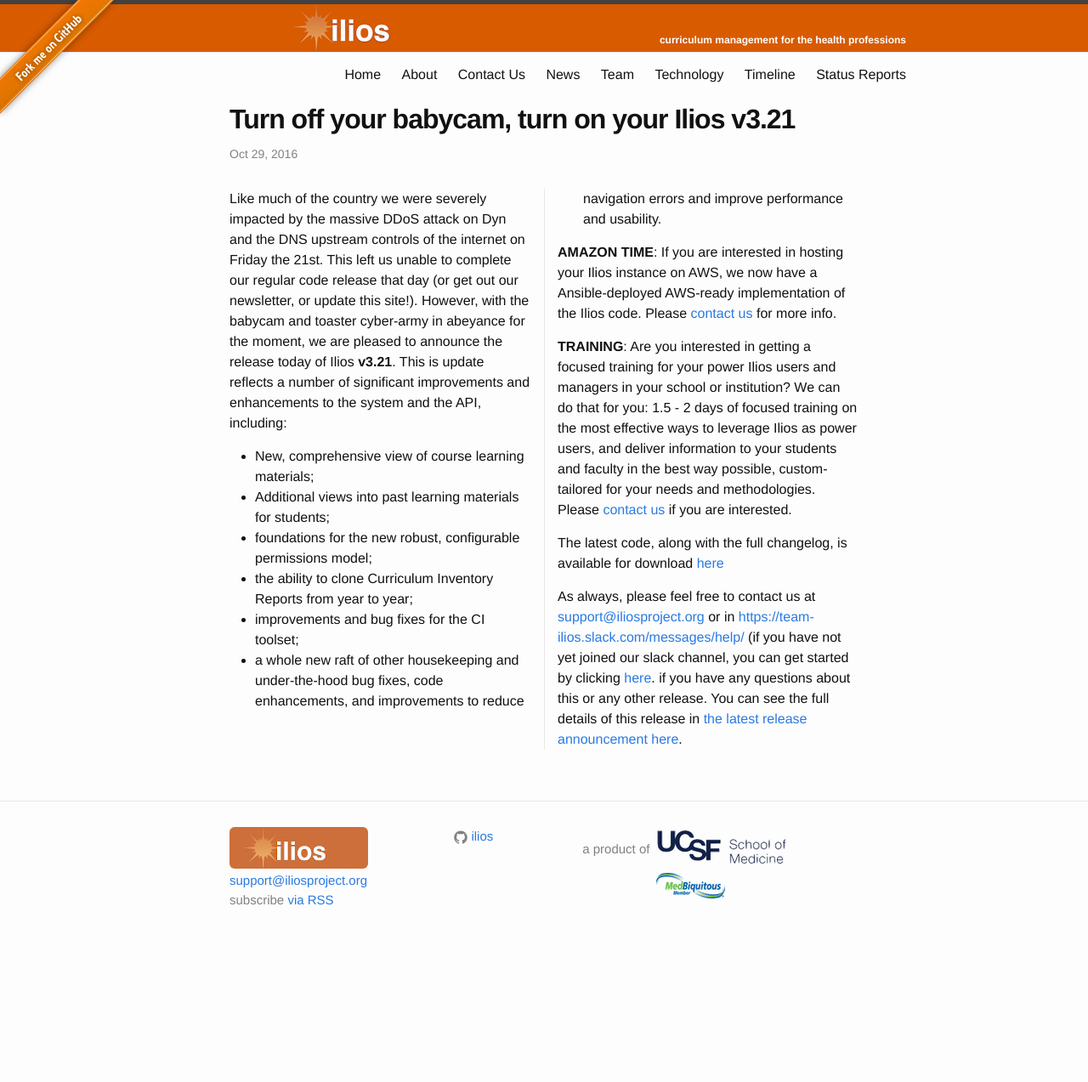
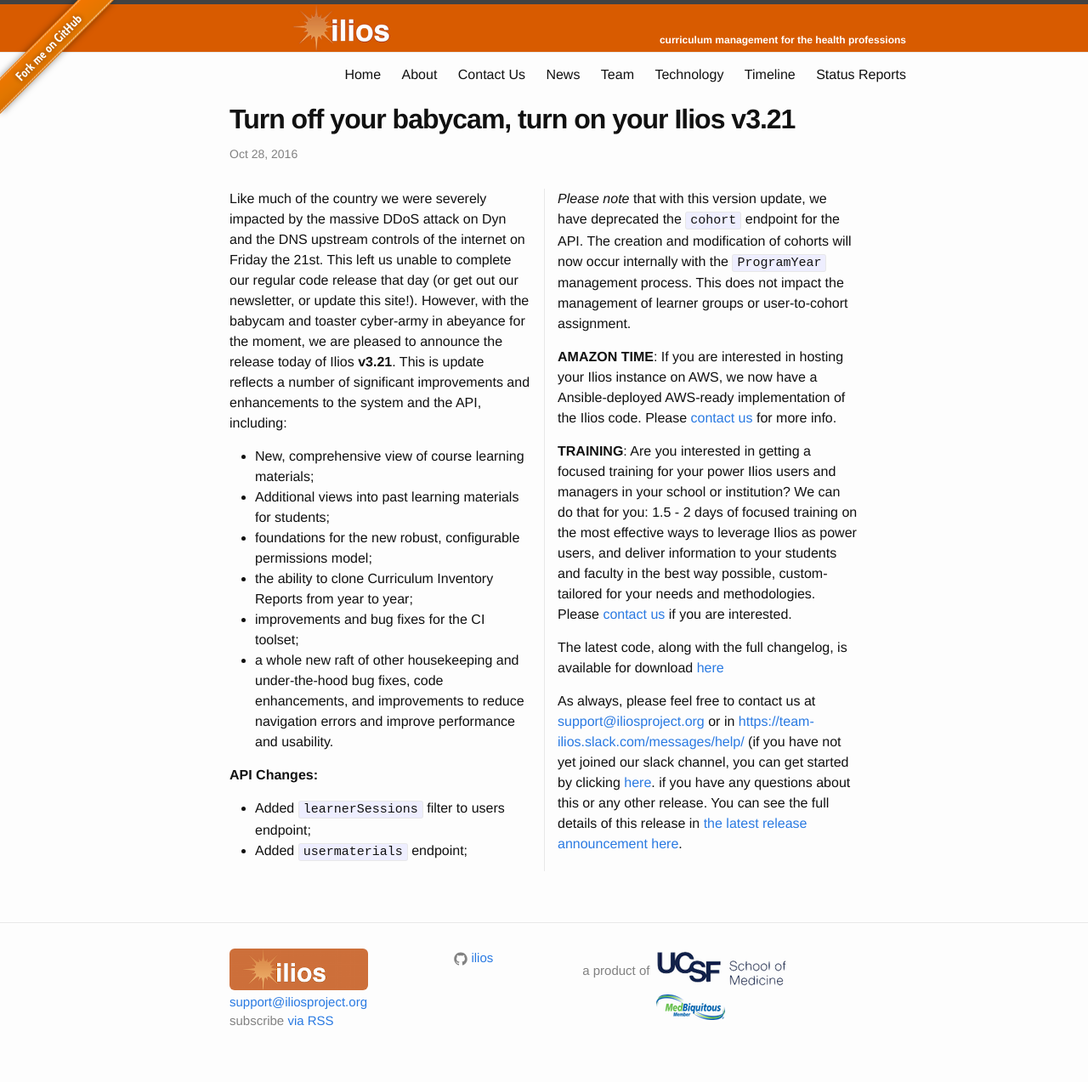
Before and after one commit to ilios/iliosproject.org, a Jekyll site: the page built from _posts/2016-10-29-updates.markdown, in a window 1280 px wide. Shown: the whole page at 85% size. Built offline with Jekyll 4.4.1, drawn with Linux system fonts in a browser that asks for light colours; before the commit the page ends 1130 px from its top, so only the background shows below that.

Commit message:
final updates

```diff
--- a/_posts/2016-10-29-updates.markdown
+++ b/_posts/2016-10-29-updates.markdown
@@ -1,7 +1,7 @@
 ---
 layout: post
 title:  Turn off your babycam, turn on your Ilios v3.21
-date:   2016-10-29 00:00:00
+date:   2016-10-28 15:00:00
 categories: releases
 ---
 
@@ -14,6 +14,13 @@
 - improvements and bug fixes for the CI toolset;
 - a whole new raft of other housekeeping and under-the-hood bug fixes, code enhancements, and improvements to reduce navigation errors and improve performance and usability.
 
+__API Changes:__
+
+- Added `learnerSessions` filter to users endpoint;
+- Added `usermaterials` endpoint;
+
+*Please note* that with this version update, we have deprecated the `cohort` endpoint for the API. The creation and modification of cohorts will now occur internally with the `ProgramYear` management process. This does not impact the management of learner groups or user-to-cohort assignment.
+
 __AMAZON TIME__: If you are interested in hosting your Ilios instance on AWS, we now have a Ansible-deployed AWS-ready implementation of the Ilios code. Please [contact us](mailto:support@iliosproject.org?subject=AWS%20deployment%20inquiry){:target="_blank"} for more info.
 
 __TRAINING__: Are you interested in getting a focused training for your power Ilios users and managers in your school or institution? We can do that for you: 1.5 - 2 days of focused training on the most effective ways to leverage Ilios as power users, and deliver information to your students and faculty in the best way possible, custom-tailored for your needs and methodologies. Please [contact us](mailto:support@iliosproject.org?subject=training%20inquiry){:target="_blank"} if you are interested.
```
